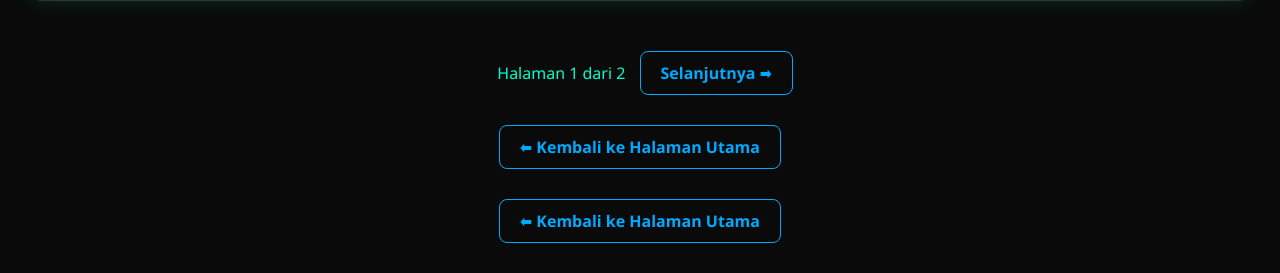
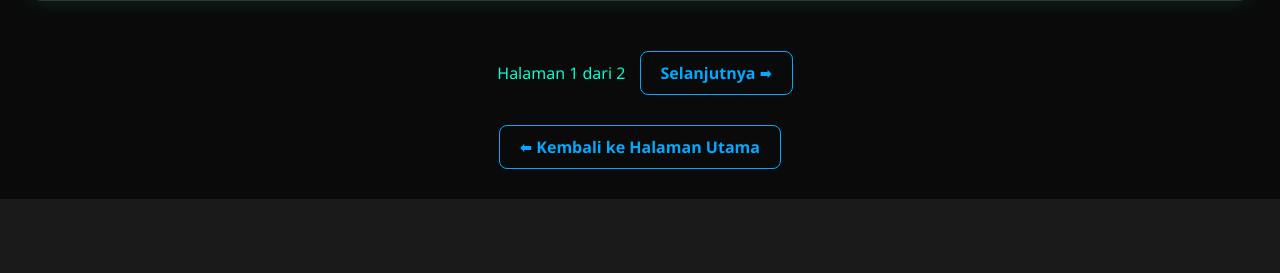
Before and after one commit to FebriOsht/Cyber-Web-Scanner, a Flask app: page /history in a window 1280 px wide. Shown: the part 1187-1460 px from the top of the page. After the commit the page ends 1386 px from the top, so only its background shows below. Run offline with Flask 3, Linux system fonts and the light colour scheme; data comes from the database, SQL or seed files in the repository.

Commit message:
Update history.html

```diff
--- a/templates/history.html
+++ b/templates/history.html
@@ -121,9 +121,3 @@
     </div>
 </body>
 </html>
-
-    <div style="text-align: center;">
-        <a href="/">⬅ Kembali ke Halaman Utama</a>
-    </div>
-</body>
-</html>
```
